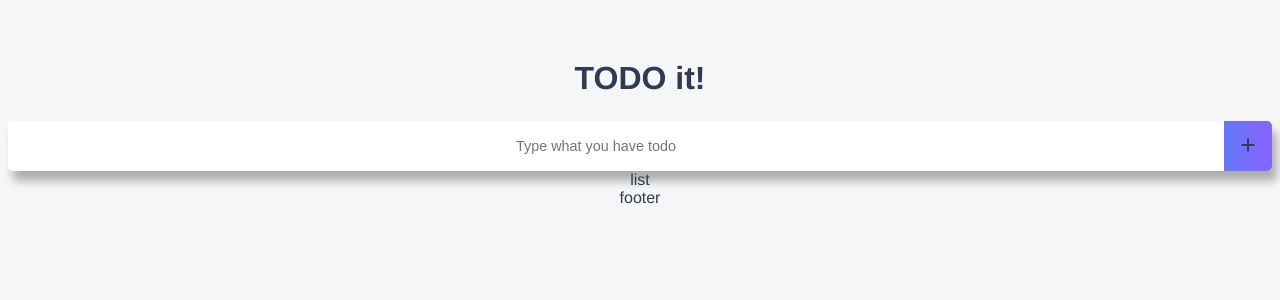
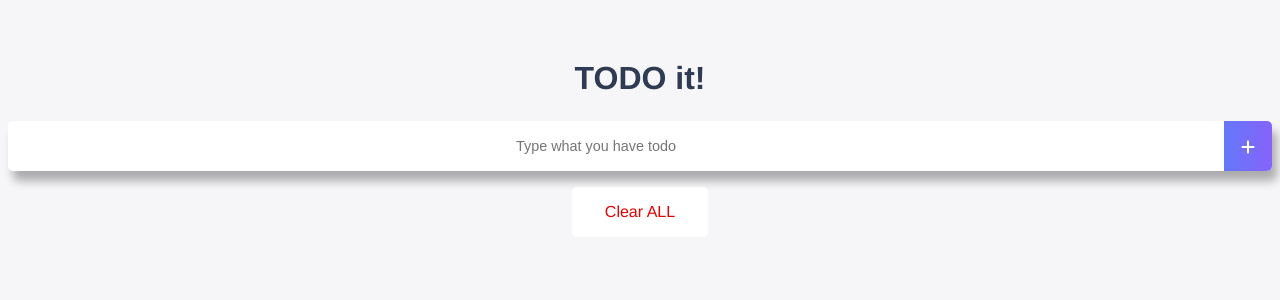
Before and after one commit to heeboy007/MyVueTutorial, a Vue app: page / in a window 1280 px wide. Shown: the top 300 px of the page. Built offline with nearby package versions, Linux system fonts and the light colour scheme.

Commit message:
function : todolist is all avaliable, but it doesn't update on it's own. chapter 6

```diff
--- a/src/components/TodoFooter.vue
+++ b/src/components/TodoFooter.vue
@@ -1,14 +1,31 @@
 <template>
-	<div>
-		footer
+	<div class="clearAllContainer">
+		<span class="clearAllBtn" @click="clearTodo">Clear ALL</span>
 	</div>
 </template>
 
 <script>
 export default {
-
+	methods: {
+		clearTodo() {
+			localStorage.clear();
+		}
+	}
 }
 </script>
 
-<style>
+<style scoped>
+	.clearAllContainer {
+		width: 8.5rem;
+		height: 50px;
+		line-height: 50px;
+		background-color: white;
+		border-radius: 5px;
+		margin: 0 auto;
+	}
+
+	.clearAllBtn {
+		color: #e20303;
+		display: black;
+	}
 </style>
--- a/src/components/TodoInput.vue
+++ b/src/components/TodoInput.vue
@@ -2,7 +2,7 @@
 	<div class="inputBox shadow">
 		<input type="text" placeholder="Type what you have todo" v-model="newTodoItem" v-on:keyup.enter="addTodo">
 		<span class="addContainer" v-on:click="addTodo">
-			<font-awesome-icon icon="fa-solid fa-plus"/>
+			<font-awesome-icon class="addBtn" icon="fa-solid fa-plus"/>
 		</span>
 	</div>
 </template>
--- a/src/components/TodoList.vue
+++ b/src/components/TodoList.vue
@@ -1,14 +1,69 @@
 <template>
-	<div>
-		list
-	</div>
+	<section>
+		<ul>
+			<li v-for="(todoItem, index) in todoItems" :key="todoItem" class="shadow">
+				<span>
+					<font-awesome-icon icon="fa-solid fa-check"/>
+				</span>
+				{{ todoItem }}
+				<span class="removeBtn" type="button" @click="removeTodo(todoItem, index)">
+					<font-awesome-icon icon="fa-solid fa-trash-alt"/>
+				</span>
+			</li>
+		</ul>
+	</section>
 </template>
 
 <script>
 export default {
-
+	data() {
+		return {
+			todoItems: []
+		}
+	},
+	created() {
+		if(localStorage.length > 0){
+			for(var i = 0; i < localStorage.length; i++){
+				this.todoItems.push(localStorage.key(i));
+			}
+		}
+	},
+	methods: {
+		removeTodo(todoItem, index){
+			localStorage.removeItem(todoItem);
+			this.todoItems.splice(index, 1);
+		}
+	}
 }
 </script>
 
-<style>
+<style scoped>
+	ul {
+		list-style-type: none;
+		padding-left: 0px;
+		margin-top: 0;
+		text-align: left;
+	}
+
+	li {
+		display: flex;
+		min-height: 50px;
+		height: 50px;
+		line-height: 50px;
+		margin: 0.5rem 0;
+		padding: 0 0.9rem;
+		background: white;
+		border-radius: 5px;
+	}
+
+	.checkBtn {
+		line-height: 45px;
+		color: #62acde;
+		margin-left: 5px;
+	}
+
+	.removeBtn {
+		margin-left: auto;
+		color: #de4343;
+	}
 </style>
--- a/src/main.js
+++ b/src/main.js
@@ -10,10 +10,14 @@ import { FontAwesomeIcon } from '@fortawesome/vue-fontawesome'
 /* import specific icons */
 import { faUserSecret } from '@fortawesome/free-solid-svg-icons'
 import { faPlus } from '@fortawesome/free-solid-svg-icons'
+import { faCheck } from '@fortawesome/free-solid-svg-icons'
+import { faTrashAlt } from '@fortawesome/free-solid-svg-icons'
 
 /* add icons to the library */
 library.add(faUserSecret)
 library.add(faPlus)
+library.add(faCheck)
+library.add(faTrashAlt)
 
 /* add font awesome icon component */
 Vue.component('font-awesome-icon', FontAwesomeIcon)
```
